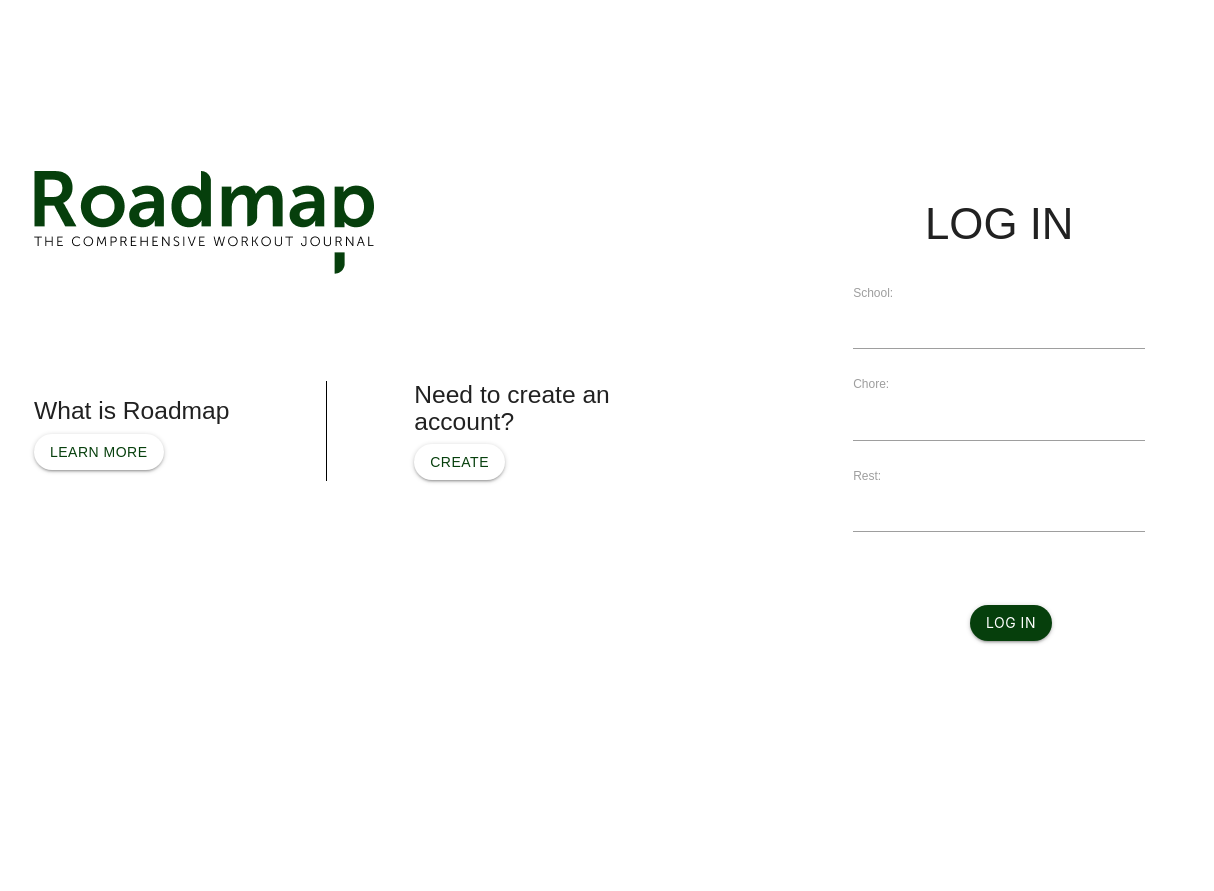
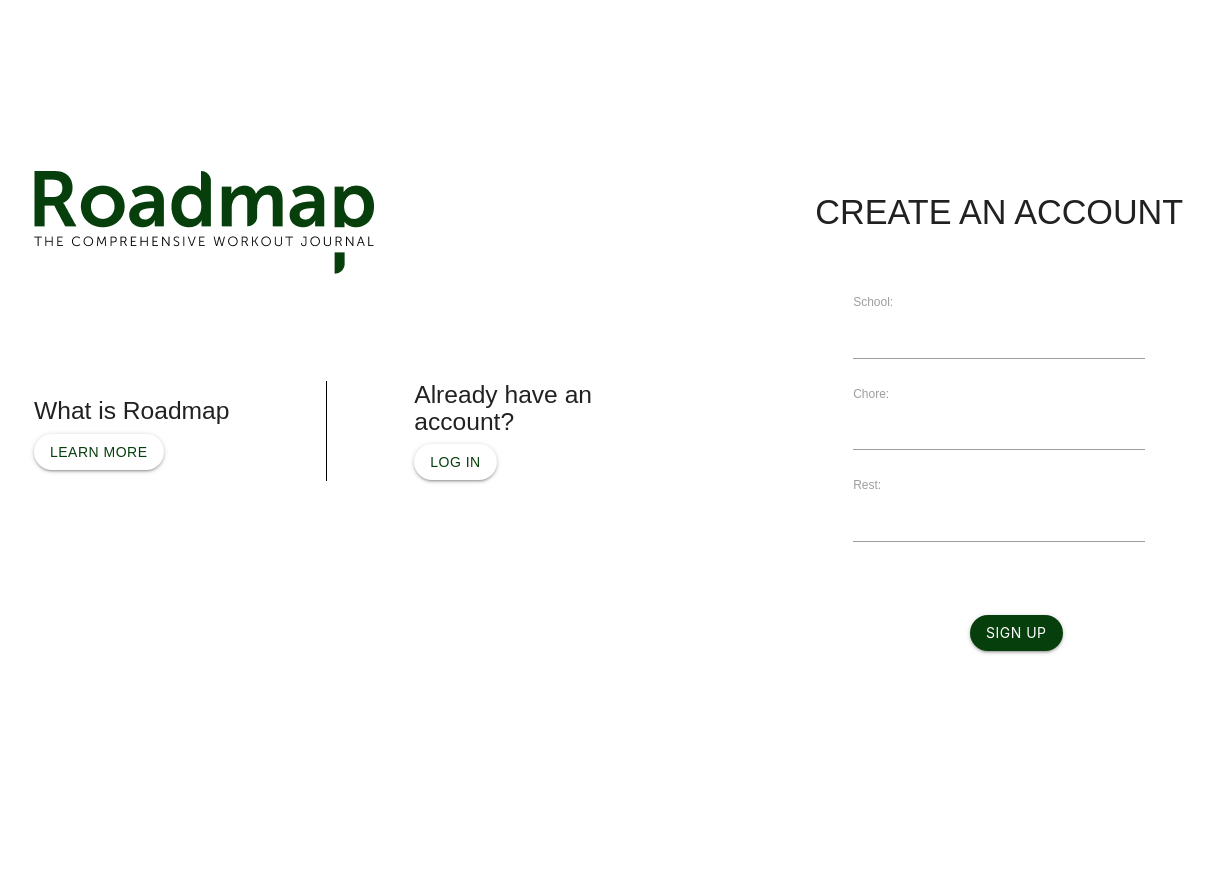
Before and after one commit to jhchrischoi/project3, a Django app: template main_app/templates/home.html in a window 1600 px wide. Shown: the part 229-1120 px from the top of the page, without its empty margins (366-1580 px from the left). Run offline with Django 4.2, Linux system fonts and the light colour scheme; the template is opened without the code that fills it: values that come from a table or form of the project are taken from there, others are empty.

Commit message:
home page change again

```diff
--- a/main_app/templates/home.html
+++ b/main_app/templates/home.html
@@ -18,23 +18,25 @@
     </div>
     <div id="learn-more" style="width: 50%; height: 100px; float: left">
       <h5>What is Roadmap</h5>
-      <a  href="{% url 'about' %}" class="waves-effect waves-light btn" style="background-color:#ffffff; color:#063F0C; border-radius:28px" id="button">LEARN MORE</a>
+      <a class="waves-effect waves-light btn" style="background-color:#ffffff; color:#063F0C; border-radius:28px" id="button">LEARN MORE</a>
     </div>
     <div id="log-in" style="margin-left: 65%; height: 100px">
-      <h5>Need to create an account?</h5>
-      <a href="{% url 'signup' %}" class="waves-effect waves-light btn" style="background-color:#ffffff; color:#063F0C; border-radius:28px" id="button">CREATE</a>
+      <h5>Already have an account?</h5>
+      <a href="{% url 'login' %}" class="waves-effect waves-light btn" style="background-color:#ffffff; color:#063F0C; border-radius:28px" id="button">LOG IN</a>
     </div>
   </div>
 
   <div id="right-side" style="margin-left: 65%; height: 100px">
     <div id="create-an-account">
-      <h3>LOG IN</h3>
-  <form method="POST" action="{% url 'login' %}">
-    {% csrf_token %}
-    {{ form.as_p }}
-    <input type="hidden" name="next" value="{{ next }}">
-    <button type="submit" class="btn" style="background-color:#063F0C; color:#ffffff; border-radius:28px; margin-top:50px; margin-left:40%">Log In</button>
-  </form>
+      <h4>CREATE AN ACCOUNT</h4>
+      <p class="red-text">{{ error_message }}</p>
+      <form method="POST" action="{% url 'signup' %}">
+        {% csrf_token %}
+        {{ form.as_p }}
+        <div class="caa-sign-up">
+        <input type="submit" class="btn" value="Sign Up" style="background-color:#063F0C; color:#ffffff; border-radius:28px; margin-top:50px; margin-left:40%">
+        </div>
+      </form>
     </div>
   </div>
 </div>
```
